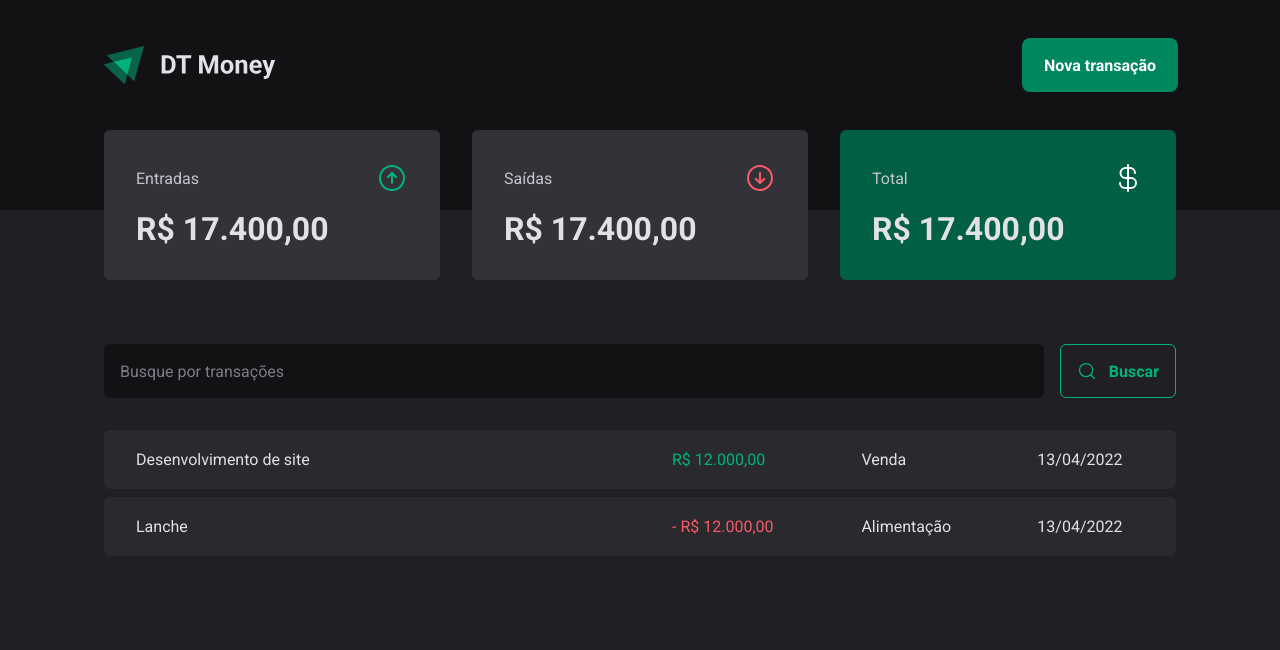
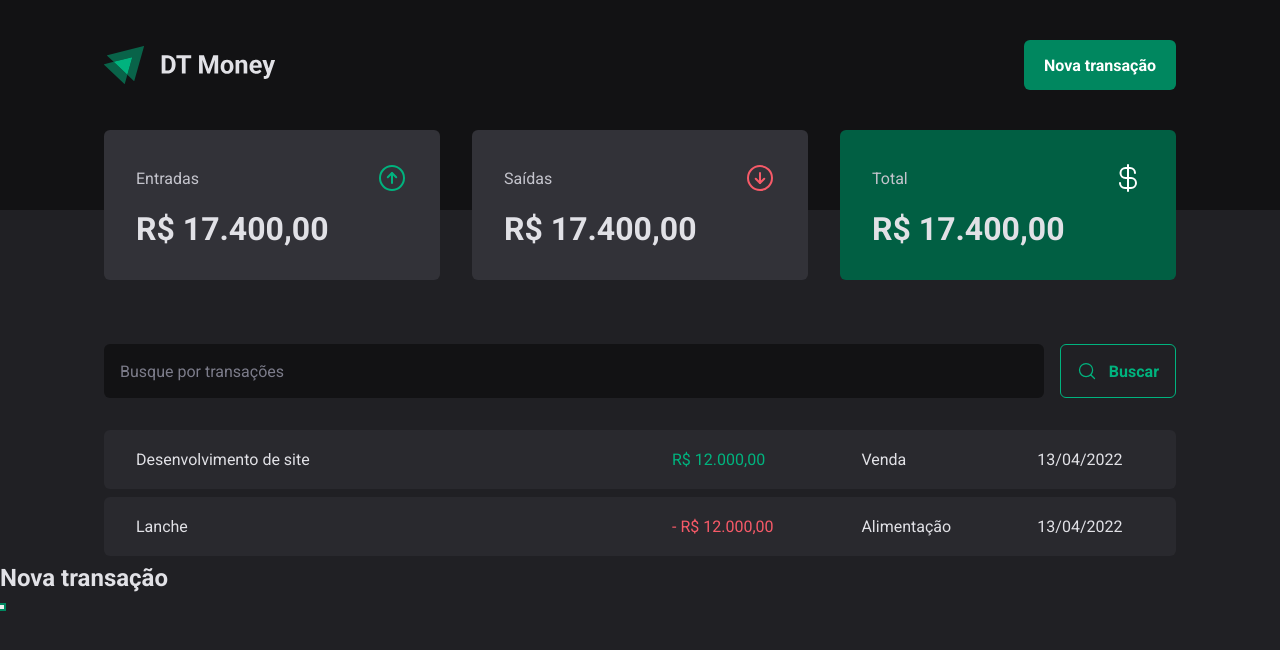
Before and after one commit to leotheodoro/dt-money, a React (Vite) app: page / in a window 1280 px wide. Both pictures are taken after a click on the button "Nova transação". Shown: the top 650 px of the page. Built offline with nearby package versions, Linux system fonts and the light colour scheme.

Commit message:
:construction: Accessible Modal

```diff
--- a/package.json
+++ b/package.json
@@ -9,6 +9,7 @@
     "preview": "vite preview"
   },
   "dependencies": {
+    "@radix-ui/react-dialog": "^1.0.2",
     "phosphor-react": "^1.4.1",
     "react": "^18.2.0",
     "react-dom": "^18.2.0",
--- a/src/components/Header/index.tsx
+++ b/src/components/Header/index.tsx
@@ -1,6 +1,7 @@
 import { HeaderContainer, HeaderContent, NewTransactionButton } from './styles'
 
 import logoDtMoneyImg from '../../assets/logo-dt-money.svg'
+import * as Dialog from '@radix-ui/react-dialog'
 
 export function Header() {
   return (
@@ -8,7 +9,18 @@
       <HeaderContent>
         <img src={logoDtMoneyImg} alt="" />
 
-        <NewTransactionButton>Nova transação</NewTransactionButton>
+        <Dialog.Root>
+          <Dialog.Trigger asChild>
+            <NewTransactionButton>Nova transação</NewTransactionButton>
+          </Dialog.Trigger>
+          <Dialog.Portal>
+            <Dialog.Overlay />
+            <Dialog.Content>
+              <Dialog.Title>Nova transação</Dialog.Title>
+              <Dialog.Close />
+            </Dialog.Content>
+          </Dialog.Portal>
+        </Dialog.Root>
       </HeaderContent>
     </HeaderContainer>
   )
```
Also changed, not shown: 1 other file (tests, documents, lock files or other folders).
